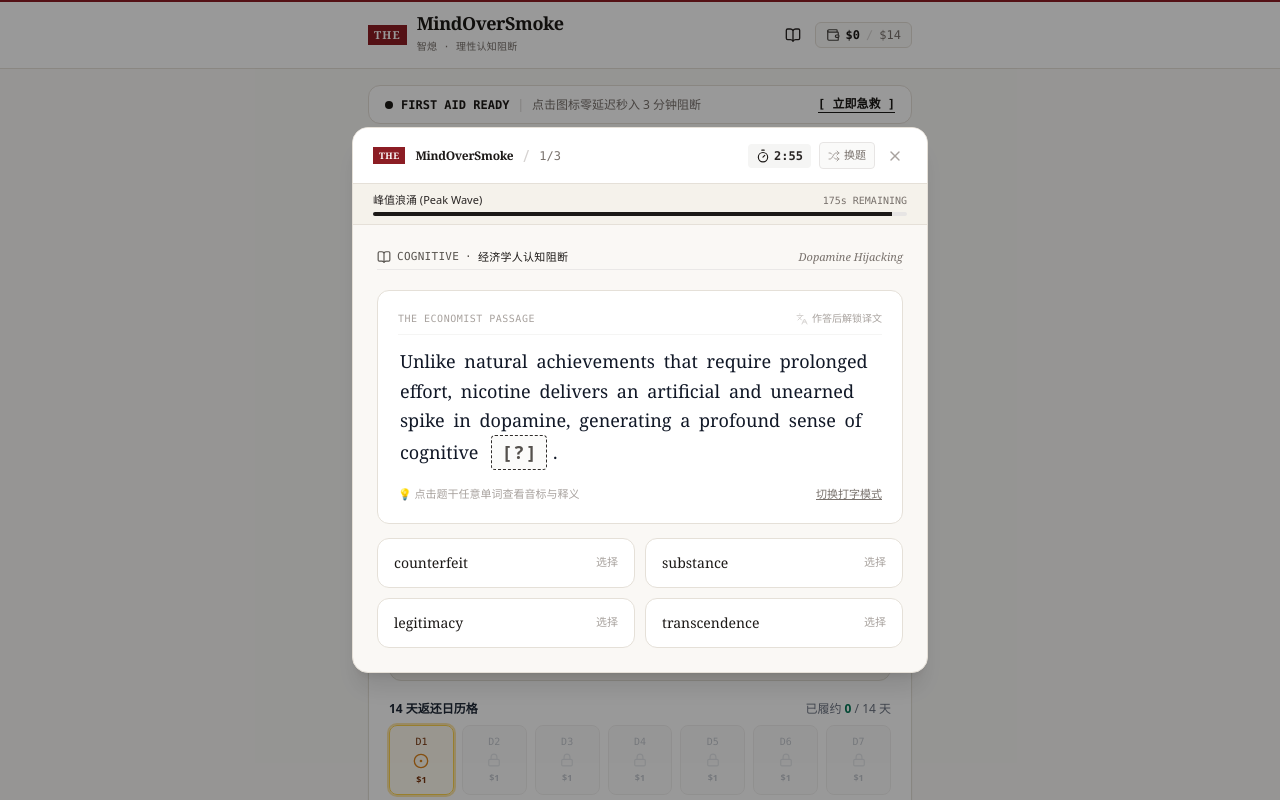
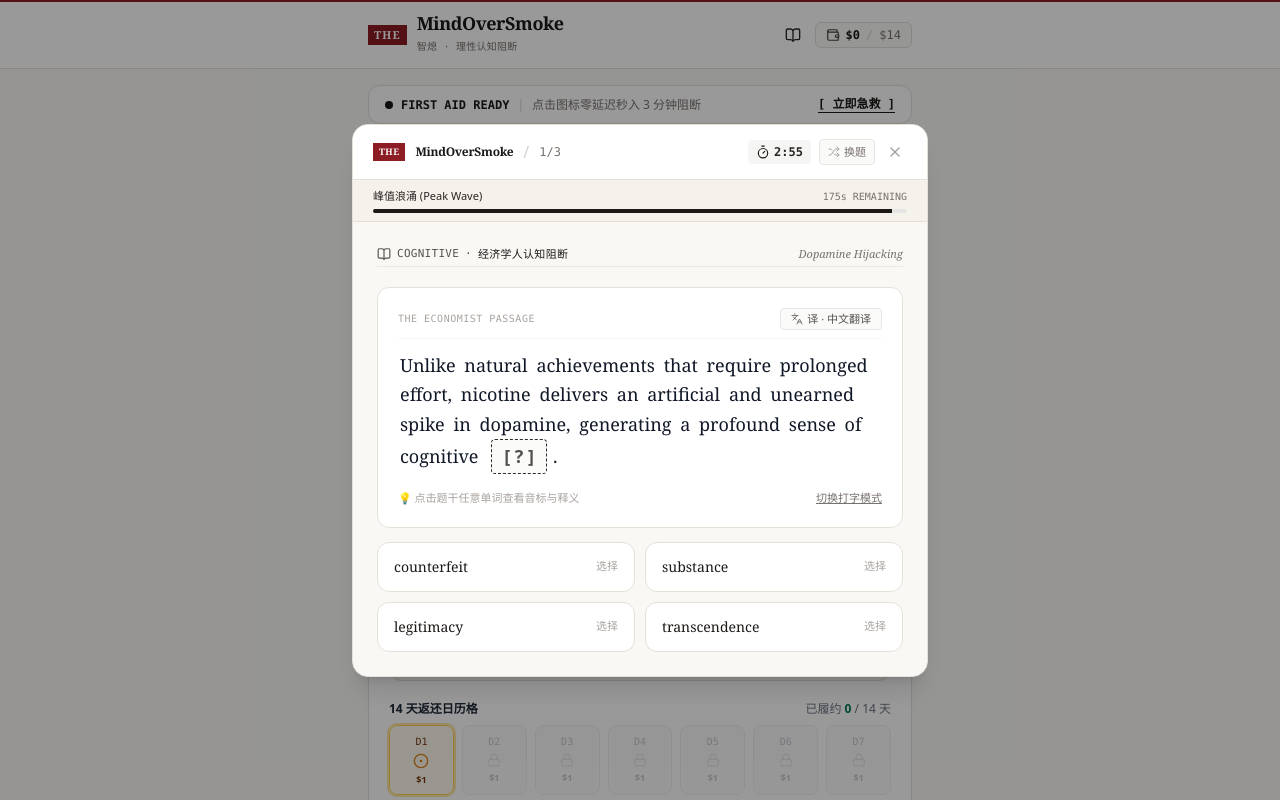
Before and after one commit to devastatingroy/mind-over-smoke, a React (Vite) app: page / in a window 1280 px wide. Shown: the top 800 px of the page. Built offline with nearby package versions, Linux system fonts and the light colour scheme.

Commit message:
fix: restore on-demand Chinese translation toggle as user-requested cognitive clue

```diff
--- a/src/components/QuizModal.jsx
+++ b/src/components/QuizModal.jsx
@@ -771,9 +771,8 @@ export default function QuizModal({
                         THE ECONOMIST PASSAGE
                       </span>
 
-                      {/* Translation Button: Only unlocked after answering to prevent leakage */}
+                      {/* Translation Button: Always available on-demand as user-requested clue */}
                       {currentQ.passage_translation && (
-                        isAnswered ? (
                         <button
                           onClick={() => setShowTranslation(!showTranslation)}
                           className="text-[11px] font-sans text-stone-600 hover:text-stone-900 border border-stone-200 hover:border-stone-400 bg-stone-50 hover:bg-white px-2.5 py-0.5 rounded transition cursor-pointer flex items-center space-x-1"
@@ -782,12 +781,6 @@ export default function QuizModal({
                           <Languages className="w-3 h-3 text-stone-500" />
                           <span>{showTranslation ? '收起译文' : '译 · 中文翻译'}</span>
                         </button>
-                        ) : (
-                          <span className="text-[10px] font-sans text-stone-400 flex items-center space-x-1" title="完成作答后解锁中文对照翻译">
-                            <Languages className="w-3 h-3 text-stone-300" />
-                            <span>作答后解锁译文</span>
-                          </span>
-                        )
                       )}
                     </div>
 
```
Also changed, not shown: 2 other files (tests, documents, lock files or other folders). Lines whose indentation alone changed are shown as unchanged.
